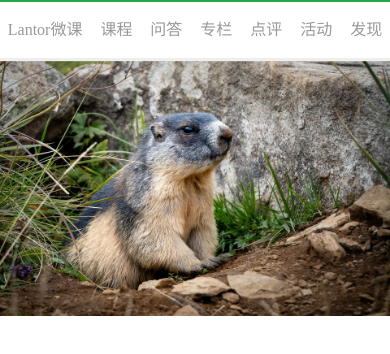
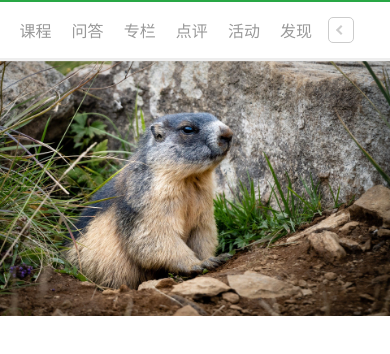
Before and after one commit to Nexus26404/lantor, a Vue app: page / in a window 390 px wide. Shown: the top 354 px of the page. Built offline with nearby package versions, Linux system fonts and the light colour scheme.

Commit message:
稍作修改

```diff
--- a/public/index.html
+++ b/public/index.html
@@ -18,9 +18,15 @@
             width: 84%;
         }
 
+        @media screen and (max-width:959px) {
+            .icon {
+                display: none;
+            }
+        }
+
         @media screen and (max-width: 767px) {
             .m {
-                width: 96%;
+                width: 88%;
             }
 
             .rightPart {
@@ -28,7 +34,17 @@
             }
 
             .centerPart {
-                display: none !important;
+                flex: 2 !important;
+            }
+
+            .showTab {
+                display: block !important;
+            }
+        }
+
+        @media screen and (max-width: 639px) {
+            .m {
+                width: 90%;
             }
         }
     </style>
@@ -38,12 +54,7 @@
 </head>
 
 <body>
-    <noscript>
-        <strong>We're sorry but <%= htmlWebpackPlugin.options.title %> doesn't work properly without JavaScript enabled.
-                Please enable it to continue.</strong>
-    </noscript>
     <div id="app"></div>
-    <!-- built files will be auto injected -->
 </body>
 
 </html>
--- a/src/components/Navbar.vue
+++ b/src/components/Navbar.vue
@@ -2,12 +2,14 @@
     <div class="container">
         <div class="m">
             <ul class="leftPart">
-                <li><a href="javascript:;">Lantor微课</a></li>
+                <li class="icon"><a href="javascript:;">Lantor微课</a></li>
                 <template v-for="item in list" :key="item">
                     <li><a href="javascript:;">{{item}}</a></li>
                 </template>
             </ul>
-            <div class="centerPart"></div>
+            <div class="centerPart">
+                <i class="showTab"></i>
+            </div>
             <div class="rightPart">
                 <input type="text" placeholder="搜索关键字" class="search">
                 <button class="login">注册登陆</button>
@@ -42,8 +44,8 @@
         .m {
             display: flex;
             justify-content: space-between;
+            align-items: center;
             height: 56px;
-            line-height: 56px;
             margin: 0 auto;
 
             .leftPart {
@@ -54,6 +56,30 @@
 
             .centerPart {
                 flex: 1;
+                display: flex;
+                justify-content: center;
+                .showTab {
+                    position: relative;
+                    border: 1px solid #ccc;
+                    border-radius: 5px;
+                    display: none;
+                    width: 24px;
+                    height: 24px;
+                    &::before {
+                        position: absolute;
+                        top: 50%;
+                        left: 50%;
+                        content: '';
+                        width: 5px;
+                        height: 5px;
+                        border-top: 2px solid #ccc;
+                        border-left: 2px solid #ccc;
+                        transform: translate(-50%, -50%) rotate(-45deg);
+                    }
+                    &:hover {
+                        background-color: #ccc;
+                    }
+                }
             }
 
             .rightPart {
```
Also changed, not shown: src/components/Category.vue (added, +13 -0 lines), src/components/CategoryItem.vue (added, +16 -0 lines).
